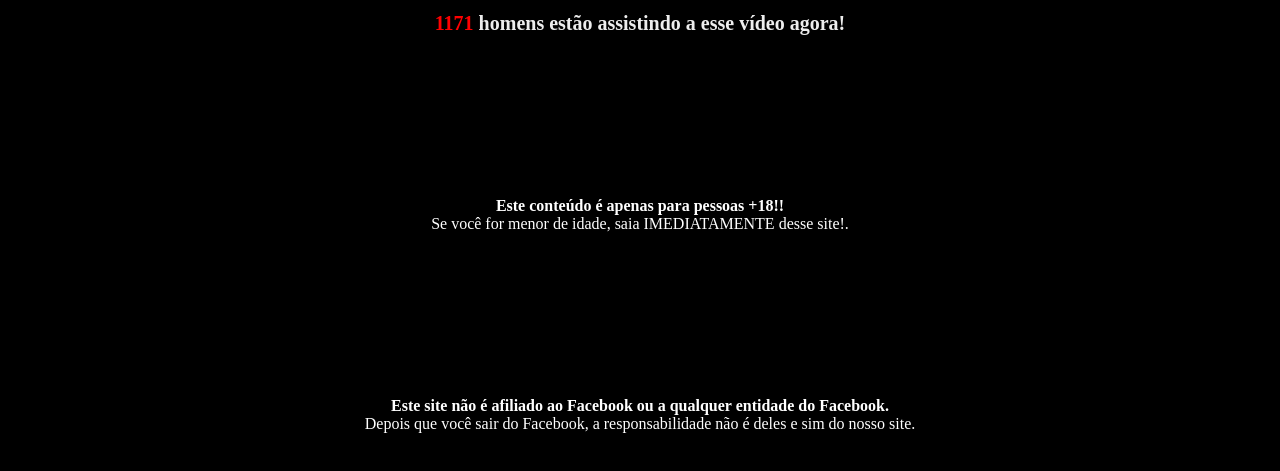
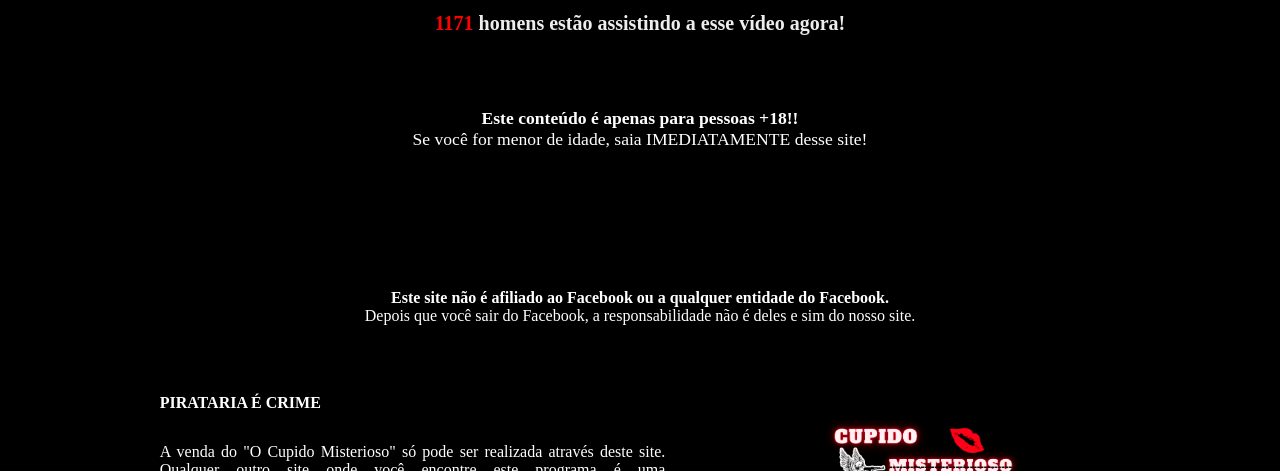
Before and after one commit to pedrohfcampos/omisteriosocupido.site, a plain HTML site: page index.html in a window 1280 px wide. Shown: the part 748-1219 px from the top of the page. Drawn offline with nearby package versions, Linux system fonts and the light colour scheme; a script that the page names is missing.

Commit message:
Update index.html

```diff
--- a/index.html
+++ b/index.html
@@ -70,8 +70,8 @@
             day = date.getDate();
             document.getElementById("current_date").innerHTML = day + "/" + month + "/" + year;
             </script></strong></div>
-	    <div id="Este-site"><strong>Este conteúdo é apenas para pessoas +18!!</strong> <br>
-		Se você for menor de idade, saia IMEDIATAMENTE desse site!.</div>
+	    <div id="Conteúdo"><strong>Este conteúdo é apenas para pessoas +18!!</strong> <br>
+		Se você for menor de idade, saia IMEDIATAMENTE desse site!</div>
           <center>
           <div id="Este-site"><strong>Este site não é afiliado ao Facebook ou a qualquer entidade do Facebook.</strong> <br>
           Depois que você sair do Facebook, a responsabilidade não é deles e sim do nosso site.</div>
```
